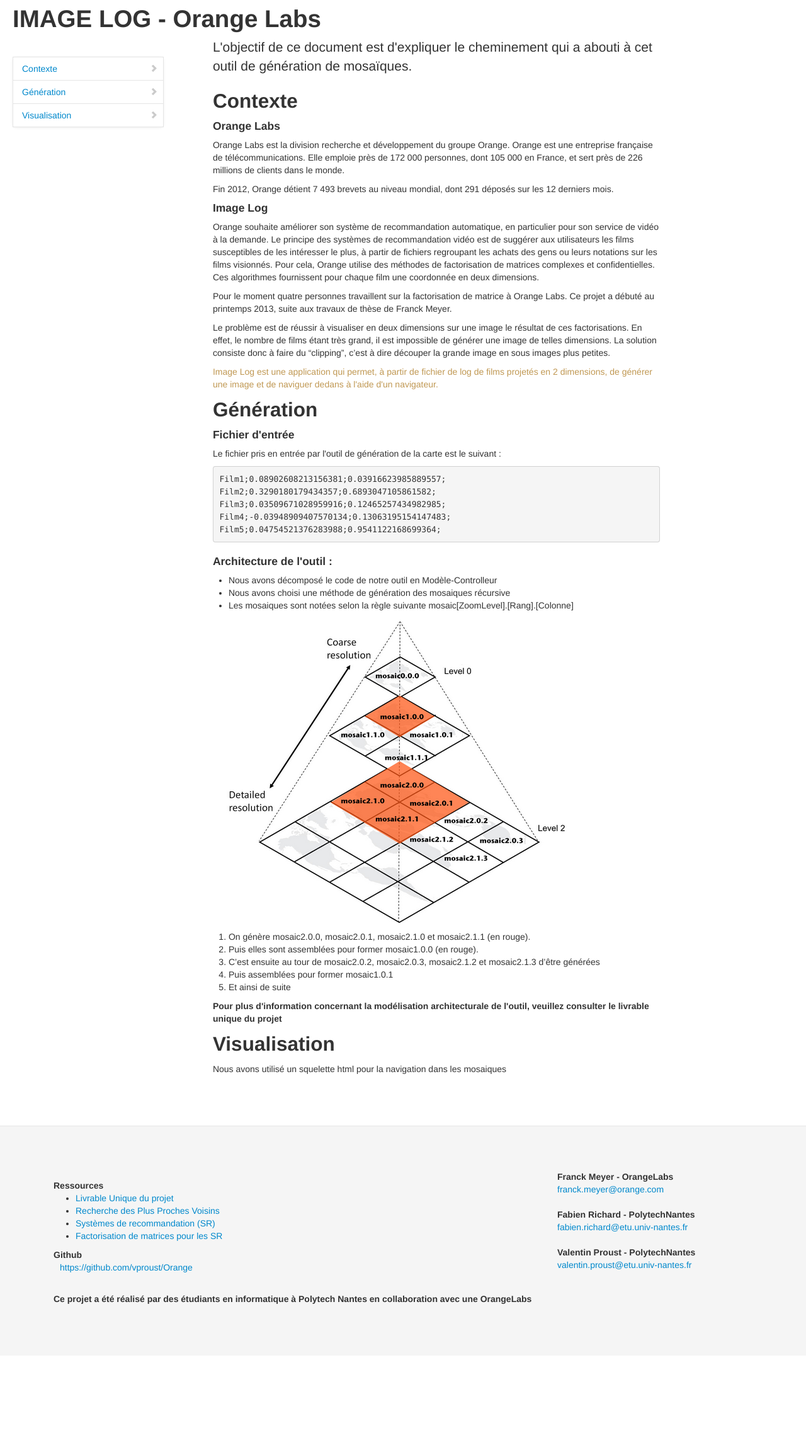
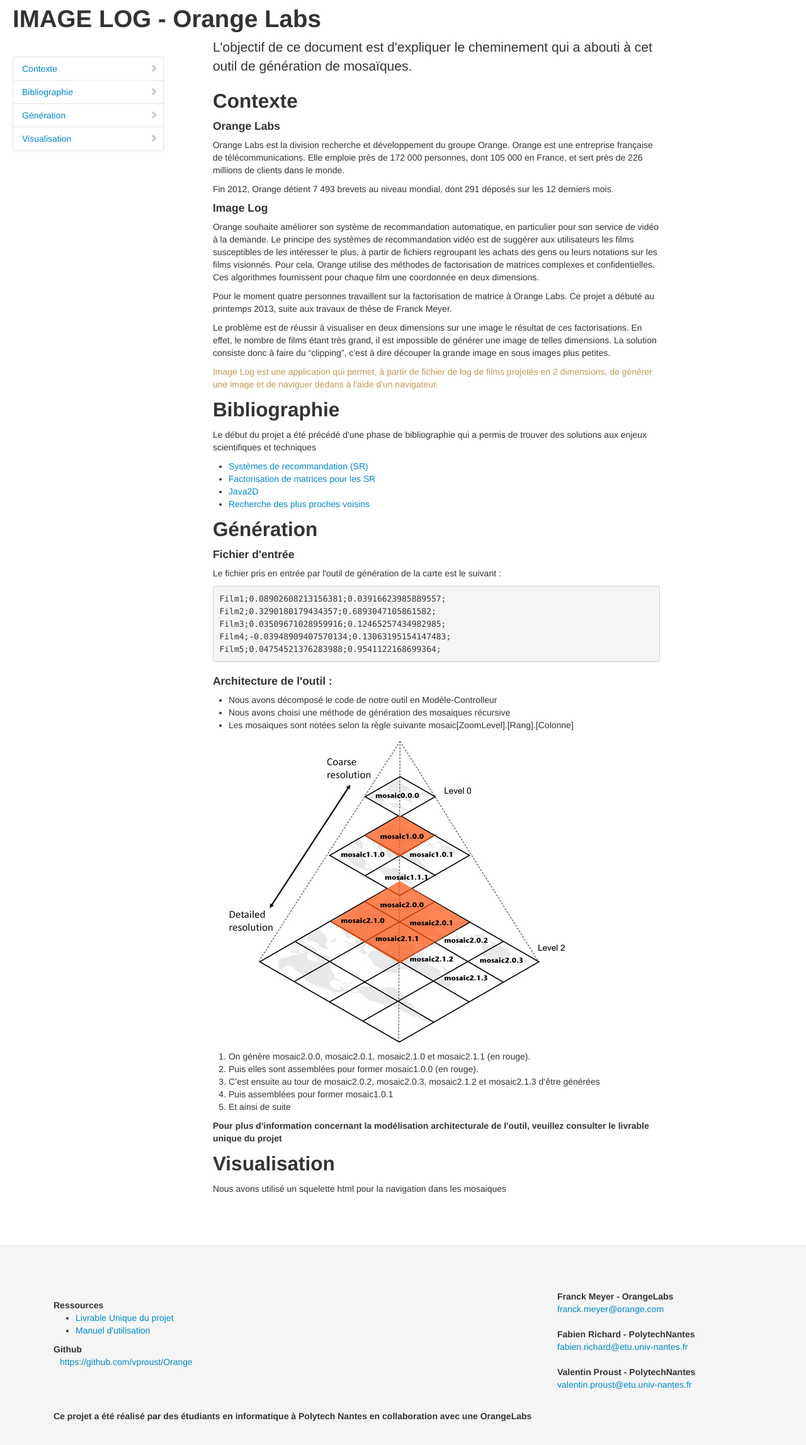
Before and after one commit to vproust/Orange, a plain HTML site: page documentation sur le projet/manuel de réutilisation.html in a window 1280 px wide. Shown: the whole page at 63% size. Before the commit the page ends 2152 px from the top, so only its background shows below. Drawn offline with nearby package versions, Linux system fonts and the light colour scheme.

Commit message:
modif de la documentation

```diff
--- a/documentation sur le projet/manuel de réutilisation.html
+++ b/documentation sur le projet/manuel de réutilisation.html
@@ -50,6 +50,10 @@
                                 <i class="icon-chevron-right"></i>
                                 Contexte
                             </a></li>
+                        <li><a href="#bibliographie">
+                                <i class="icon-chevron-right"></i>
+                                Bibliographie
+                            </a></li>
                         <li><a href="#generation">
                                 <i class="icon-chevron-right"></i>
                                 Génération
@@ -84,6 +88,17 @@
                     <p>Le problème est de réussir à visualiser en deux dimensions sur une image le résultat de ces factorisations. En effet, le nombre de films étant très grand, il est impossible de générer une image de telles dimensions. La solution consiste donc à faire du “clipping”, c’est à dire découper la grande image en sous images plus petites.</p>
 
                     <p class="text-warning">Image Log est une application qui permet, à partir de fichier de log de films projetés en 2 dimensions, de générer une image et de naviguer dedans à l'aide d'un navigateur.</p>
+
+                     <a name="bibliographie"></a>
+                     <h2>Bibliographie</h2>
+
+                     <p>Le début du projet a été précédé d'une phase de bibliographie qui a permis de trouver des solutions aux enjeux scientifiques et techniques</p>
+                     <ul><li><a href="./ressources/Systemes de recommandation.pdf">Systèmes de recommandation (SR)</a></li>
+                         <li><a href="./ressources/Factorisation de matrices pour les systèmes de recommandation.pdf">Factorisation de matrices pour les SR</a></li>
+                        <li><a href="./ressources/Java2D.pdf">Java2D</a></li>
+                        <li><a href="./ressources/Recherche des plus proches voisins.pdf">Recherche des plus proches voisins</a></li>
+                     </ul>
+
 
                     <!-- SECTION 3 - KEY PHRASES -->
                     <a name="generation"></a>
@@ -128,10 +143,8 @@ Film5;0.04754521376283988;0.9541122168699364;</pre>
                         <dt>Ressources</dt>
                         <dd>
                             <ul>
-                                <li><a href="http://nltk.googlecode.com/svn/trunk/doc/book/ch05.html">Livrable Unique du projet</a></li>
-                                <li><a href="http://nltk.googlecode.com/svn/trunk/doc/book/ch05.html">Recherche des Plus Proches Voisins</a></li>
-                                <li><a href="http://nltk.googlecode.com/svn/trunk/doc/book/ch05.html">Systèmes de recommandation (SR)</a></li>
-                                <li><a href="http://nltk.googlecode.com/svn/trunk/doc/book/ch05.html">Factorisation de matrices pour les SR</a></li>
+                                <li><a href="./ressources/livrableUnique.pdf">Livrable Unique du projet</a></li>
+                                <li><a href="./manuel%20d'utilisation.html">Manuel d'utilisation</a></li>
                             </ul>
                         </dd>
                         <dt>Github</dt>
```
